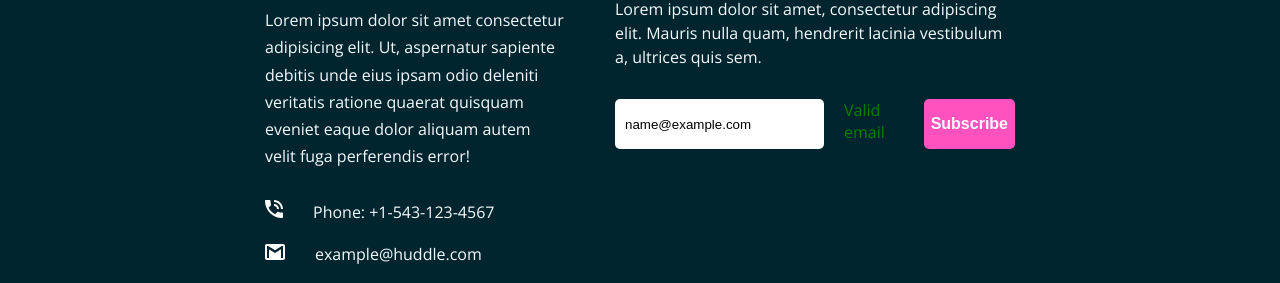
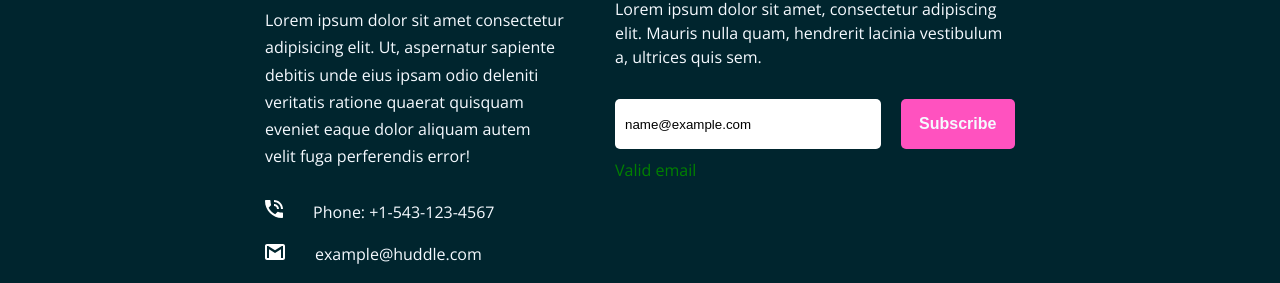
Before and after one commit to jennawlin3/hubble-landing-page-curved, a plain HTML site: page index.html in a window 1280 px wide. Both pictures are taken after typing "name@example.com" into the empty fields and a click on the input "Subscribe". Shown: the part 4428-4711 px from the top of the page. Drawn offline with nearby package versions, Linux system fonts and the light colour scheme.

Commit message:
updated styles.css

```diff
--- a/assets/styles.css
+++ b/assets/styles.css
@@ -355,7 +355,13 @@ footer::before {
    gap: 20px;
 }
 
-.newsletter-form form input[type="email"] {
+.input-container {
+   position: relative;
+   display: flex;
+   flex-direction: column;
+}
+
+.input-container input[type="email"] {
    height: 50px;
    border-radius: 5px;
    border: none;
@@ -380,10 +386,16 @@ footer::before {
 .error {
    color: var(--light-red);
    display: flex;
+   position: absolute;
+   top: -30px;
+   right: 0;
 }
 
 .success {
    color: green;
+   position: absolute;
+   top: -30px;
+   right: 0;
 }
 
 .hide {
@@ -616,12 +628,25 @@ footer::before {
       flex-direction: row;
    }
 
-   .newsletter-form form input[type="email"] {
+   .input-container {
+      display: flex;
+      flex-direction: column;
       width: 70%;
+   }
+
+   .input-container input[type="email"] {
+      display: flex;
+      flex-direction: column;
    }
 
    .newsletter-form form input[type="submit"] {
       width: 30%;
+   }
+
+   .error, .success {
+      top: 60px;
+      right: 0;
+      left: 0;
    }
 }
 
--- a/index.html
+++ b/index.html
@@ -82,9 +82,11 @@
             <p>Lorem ipsum dolor sit amet, consectetur adipiscing elit. Mauris nulla quam, hendrerit lacinia
               vestibulum a, ultrices quis sem.</p>
               <form action="#" method="post" novalidate>
+                <div class="input-container">
                 <input type="email" name="email" id="email">
                 <div class="error hide">Check your email please</div>
                 <div class="success hide">Valid email</div>
+                </div>
                 <input type="submit" value="Subscribe" id="submit">
               </form>
           </div>
```
